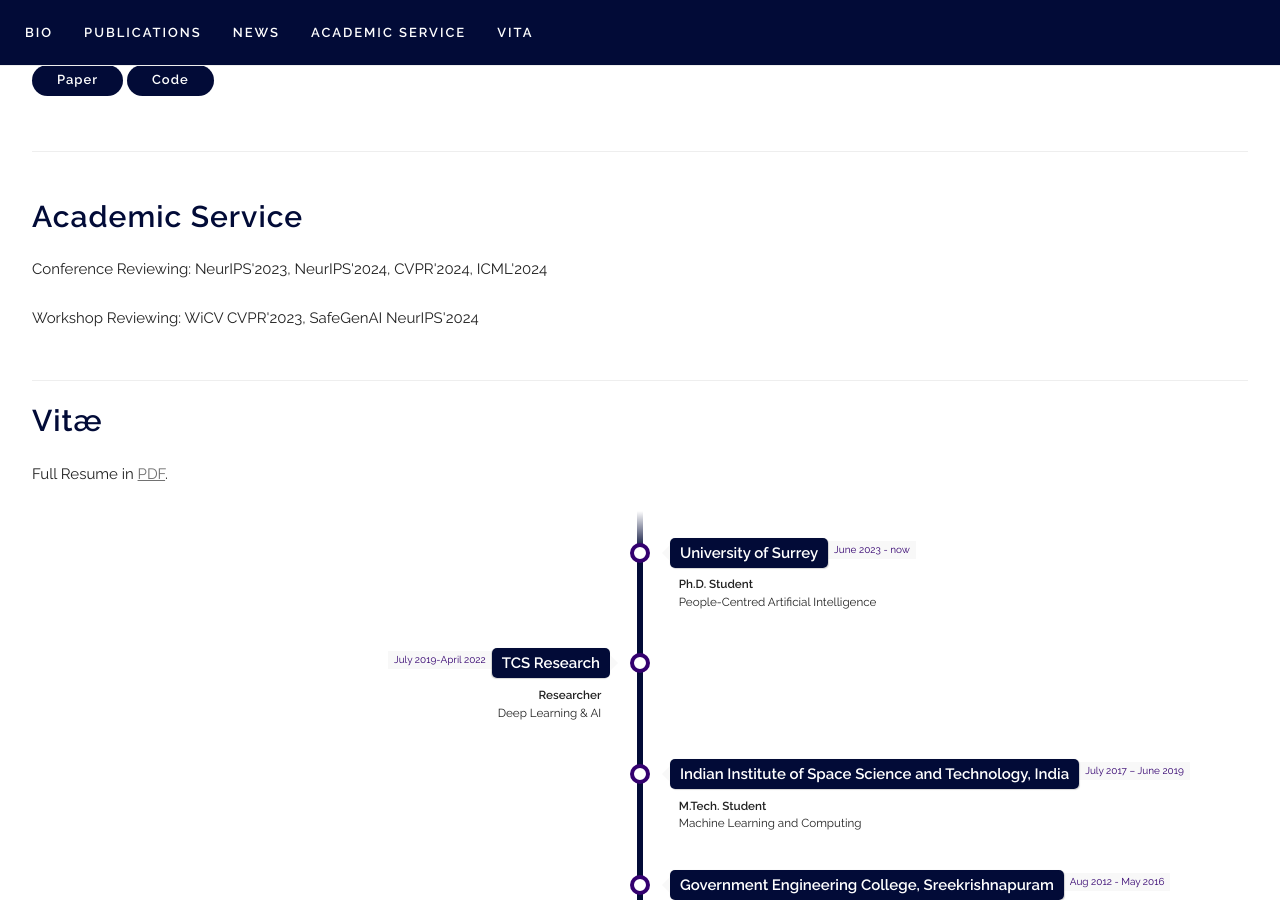
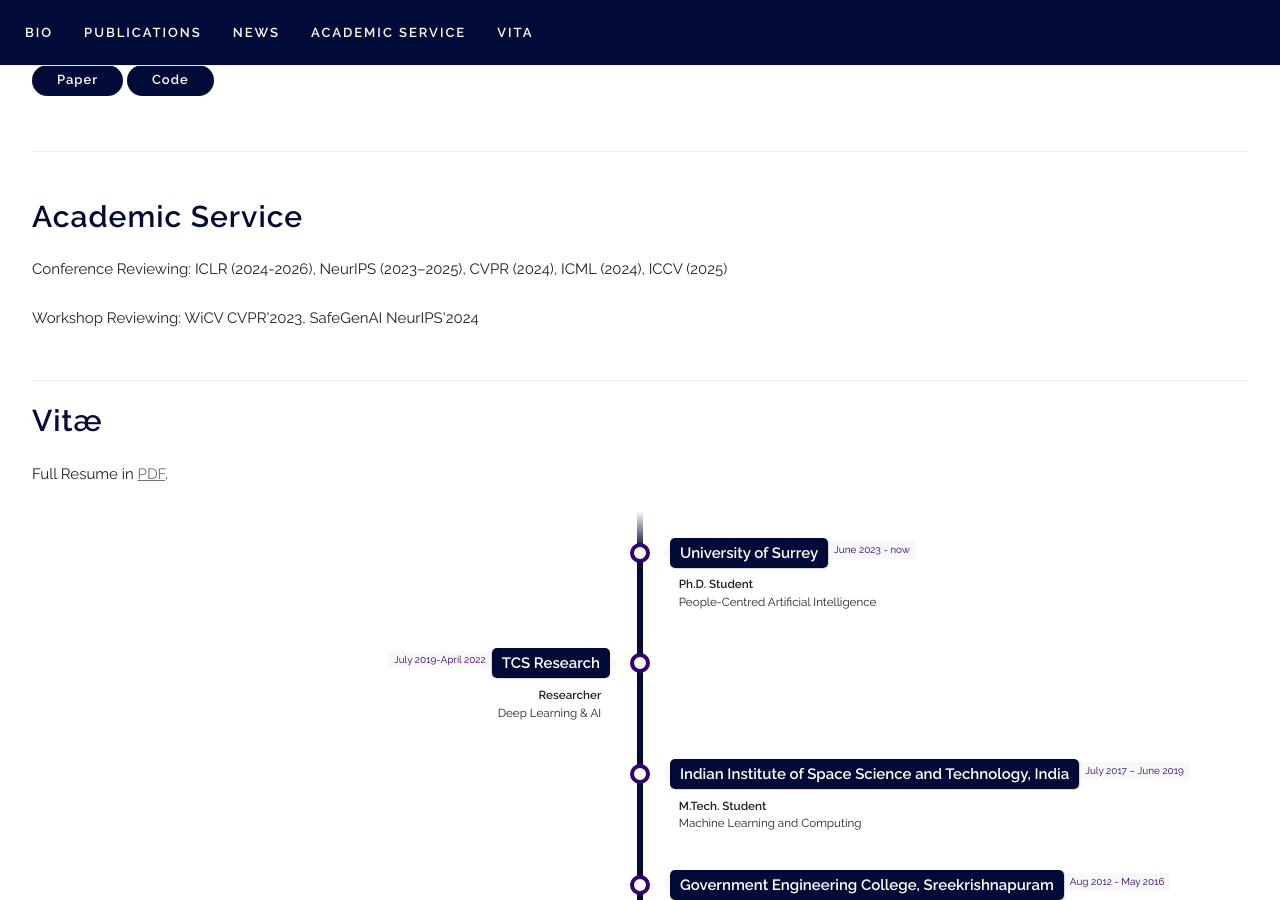
Before and after one commit to VSSILPA/vssilpa.github.io, a Jekyll site: the page built from index.html, in a window 1280 px wide and 900 px high, scrolled down 2141 px. Built offline with Jekyll 4.4.1, drawn with Linux system fonts in a browser that asks for light colours; some web fonts are replaced.

Commit message:
Update index.html

```diff
--- a/index.html
+++ b/index.html
@@ -166,7 +166,7 @@ title: Home
   <h4>Academic Service</h4>
 
   <div class="service-item">
-    <p><span>Conference Reviewing:</span> NeurIPS'2023, NeurIPS'2024, CVPR'2024, ICML'2024</p>
+    <p><span>Conference Reviewing:</span> ICLR (2024-2026), NeurIPS (2023–2025), CVPR (2024), ICML (2024), ICCV (2025)</p>
     <p><span>Workshop Reviewing:</span> WiCV CVPR'2023, SafeGenAI NeurIPS'2024</p>
 </div>
 </div>
```
